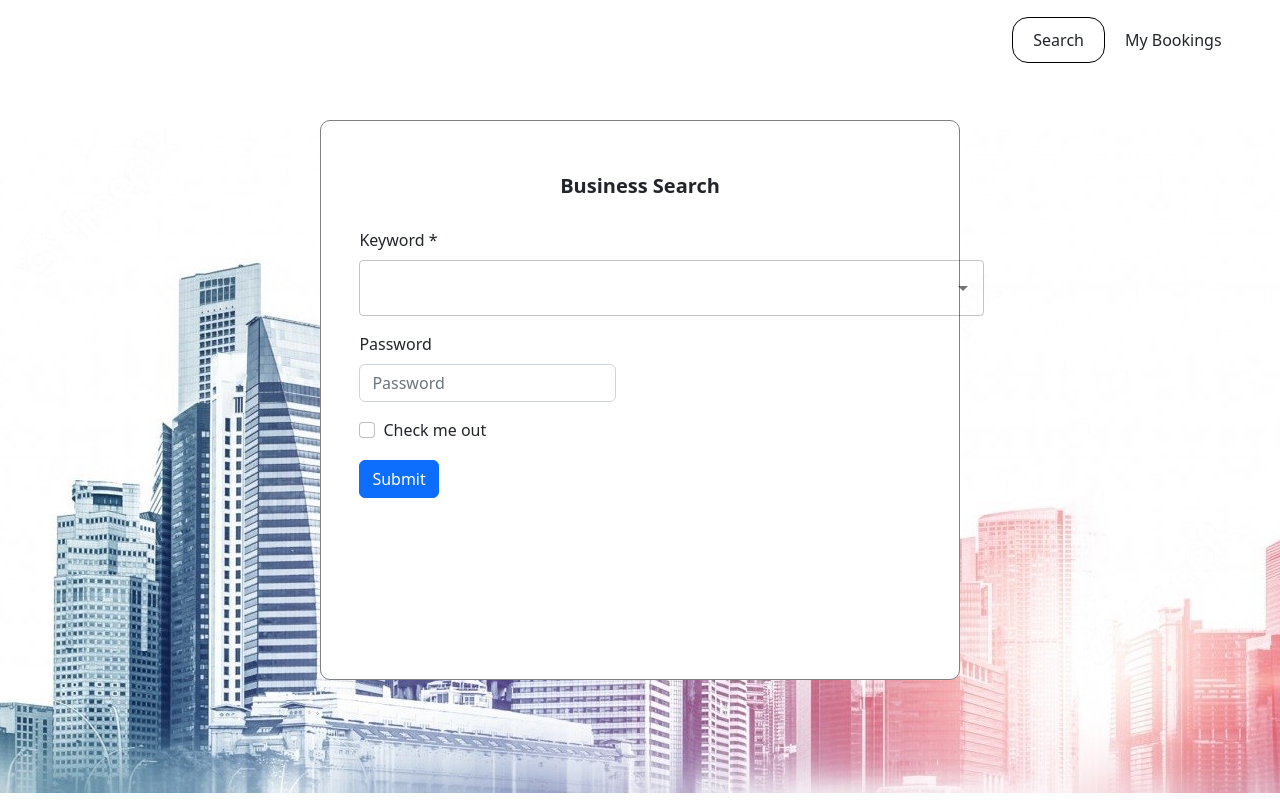
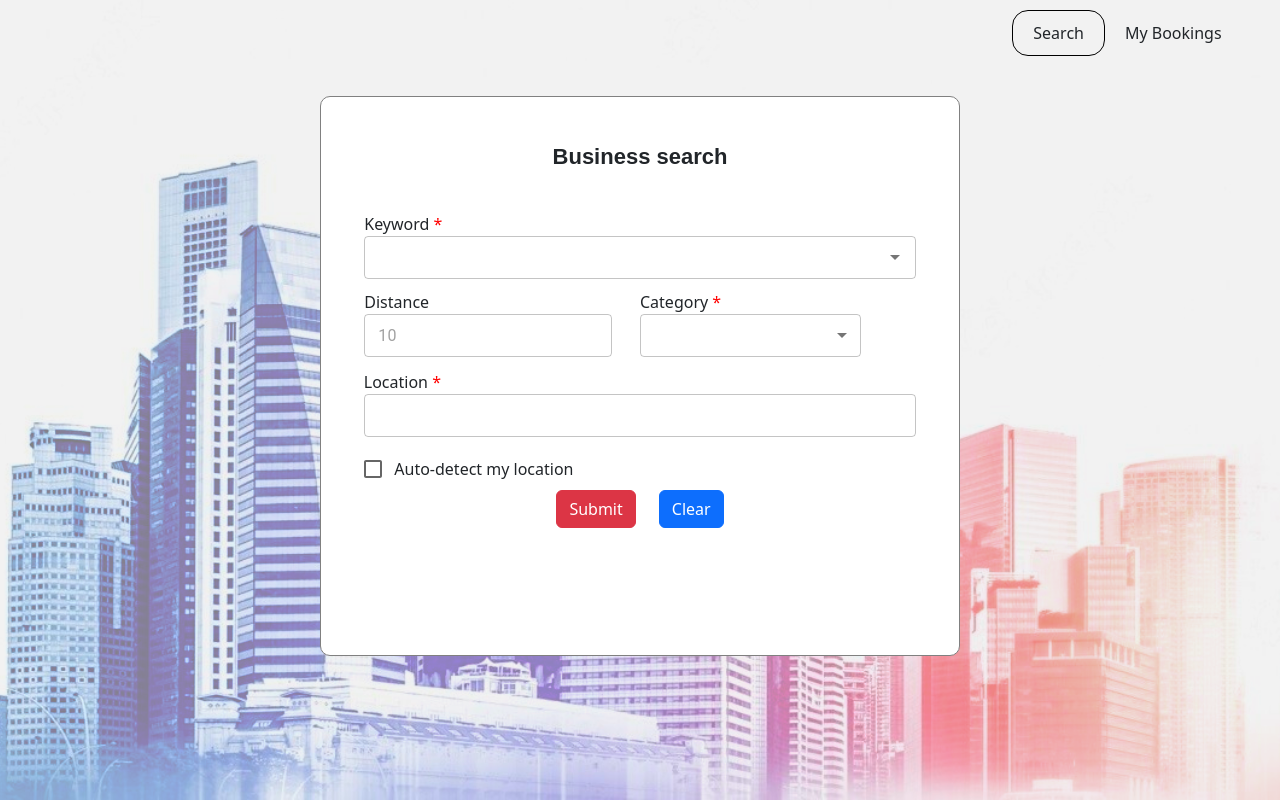
Before and after one commit to Sai-Vaishnavi-Rachakonda/Sai-Vaishnavi-Rachakonda.github.io, a React (Create React App) app in the folder ThisIsNotHomeWork8/hw8/: page /search in a window 1280 px wide. Built offline with nearby package versions, Linux system fonts and the light colour scheme.

Commit message:
md-search form

```diff
--- a/ThisIsNotHomeWork8/hw8/package.json
+++ b/ThisIsNotHomeWork8/hw8/package.json
@@ -19,8 +19,8 @@
     "web-vitals": "^2.1.4"
   },
   "scripts": {
-    "start": "react-scripts start",
-    "start-server": "node app.js",
+    "start-react": "react-scripts start",
+    "start": "node app.js",
     "build": "react-scripts build",
     "test": "react-scripts test",
     "eject": "react-scripts eject"
--- a/ThisIsNotHomeWork8/hw8/src/App.css
+++ b/ThisIsNotHomeWork8/hw8/src/App.css
@@ -1,23 +1,40 @@
 .App {
-  background-image: url('city.jpg') !important;
-  background-repeat: no-repeat;
   height: 100vh;
   width: 100vw;
-  background-position: -300px 130px;
-  z-index: -1;
+  position: relative;
 }
-.header{
+
+.bg-img {
+  height: 100vh;
+  width: 100vw;
+  object-fit: cover;
+  object-position: 37% 105%;
+  z-index: -100;
+  filter: saturate(200%) opacity(50%) brightness(70%) contrast(200%) hue-rotate(15deg);
+  position: absolute;
+}
+
+.header {
   height: 10%;
   display: flex;
   justify-content: flex-end;
   align-items: center;
   padding-right: 3vw;
+  z-index: 100;
 }
-.nav-btn{
+
+.nav-btn {
   padding: 10px 20px;
   cursor: pointer;
+  margin-top: 10px;
 }
-.nav-border{
+
+.nav-border {
   border: 1px solid black;
   border-radius: 1rem;
 }
+
+.row {
+  width: 100% !important;
+  margin: 0 !important;
+}
--- a/ThisIsNotHomeWork8/hw8/src/App.jsx
+++ b/ThisIsNotHomeWork8/hw8/src/App.jsx
@@ -3,9 +3,11 @@ import { BrowserRouter as Router, Routes, Route } from 'react-router-dom';
 import Search from './components/Search/Search';
 import Bookings from './components/Booking/Bookings';
 import 'bootstrap/dist/css/bootstrap.min.css';
+import city from './city.jpg'
 const App = () => {
   return (
     <div className="App">
+      <img src={city} className='bg-img'></img>
       <Router>
         <Routes>
           <Route path='/search' element={<Search thisis={'bew'} />}></Route>
--- a/ThisIsNotHomeWork8/hw8/src/components/Search/Search.jsx
+++ b/ThisIsNotHomeWork8/hw8/src/components/Search/Search.jsx
@@ -1,14 +1,16 @@
-import React, { useState } from 'react';
+import React, { useEffect, useState } from 'react';
 import Button from 'react-bootstrap/Button';
-import Form from 'react-bootstrap/Form';
 import Header from '../Header/Header';
 import './search.css';
 import TextField from '@mui/material/TextField';
 import Autocomplete from '@mui/material/Autocomplete';
+import { Checkbox, MenuItem, Select } from '@mui/material';
 
 
 function Search(props) {
-    const [keyWordInput, setKeyWordInput] = useState('');
+    const [keyWord, setkeyWord] = useState();
+    const [keyWordInput, setkeyWordInput] = useState();
+    const [openAC, setOpenAC] = useState(false);
     const [keyWordOptions, setKeyWordOptions] = useState([
         { code: 'AD', label: 'Andorra', phone: '376' },
         {
@@ -16,52 +18,149 @@ function Search(props) {
             label: 'United Arab Emirates',
             phone: '971',
         }]);
-    const formChange = (e) => {
-        const { name, value,key } = e.target;
+    const [category, setCategory] = useState();
+    const [distance, setDistance] = useState();
+    const [location, setLocation] = useState();
+    const [autoDetectLocation, setAutoDetectLocation] = useState();
+
+    useEffect(() => {
+        console.log(keyWord, keyWordInput,
+            openAC, category, distance, location, autoDetectLocation)
+    }, [keyWord, keyWordInput, openAC, category, distance, location, autoDetectLocation])
+
+    const formChange = (e, name, value) => {
+        console.log(name, value, e)
         switch (name) {
-            case 'keyWordInput':
-                setKeyWordInput(value);
+            case 'autoCompInput':
+                {
+                    setkeyWordInput(value);
+                    if (value.length > 3) {
+                        setOpenAC(true)
+                    }
                     break;
-            case 'keyWordAutoCmp':
-                console.log(name,key)
+                }
+            case 'keyWordAutoComplete':
+                {
+                    setkeyWord(value)
+                    setOpenAC(false)
+                    break;
+                }
+            case 'category':
+                {
+                    setCategory(e.target.value);
+                    break
+                }
+            case 'distance':
+                {
+                    setDistance(e.target.value);
+                    break
+                }
+            case 'location':
+                {
+                    setLocation(e.target.value);
+                    break
+                }
+            case 'checkbox':
+                {
+                    setAutoDetectLocation(value)
+                    setLocation('')
+                    break
+                }
             default:
-                console.log(name,value,key,e)
+                console.log(name, value, e)
         }
     }
 
-    return (<>
+    const closeAutoComplete = () => {
+        if (openAC) {
+            setOpenAC(false)
+        }
+    }
+
+    const submitForm = () => { }
+    const clearForm = () => { }
+
+    return (<div className='col-12'>
         <Header nav='search' />
-        <div className='search-form-cnt'>
+        <div className='search-form-cnt row'>
+            <div className='search-form-cnt col-md-10'>
                 <div className='form'>
-                <p className='form-title'>Business Search</p>
-                <Form className='search-form'>
-                    <Form.Group className="mb-3" controlId="formBasicEmail">
-                        <Form.Label>Keyword *</Form.Label>
+                    <p className='form-title'>Business search</p>
+                    <div className='search-form'>
+                        <div className='row dist-cat-row'>
+                            <div className="col-12">
+                                <label className=''>Keyword <span className='req'>*</span></label>
                                 <Autocomplete
                                     disablePortal
                                     getOptionLabel={(option) => option.label}
                                     id='auto-complete-keyword'
                                     options={keyWordOptions}
-                            open={keyWordInput.length > 3}
+                                    filterOptions={(x) => x}
+                                    autoComplete
+                                    open={openAC}
+                                    filterSelectedOptions
+                                    value={keyWord}
                                     name='keyWordAutoCmp'
-                            sx={{ width: 625 }}
-                            renderInput={(params) => <TextField {...params} onChange={formChange} className='key-word' name='keyWordInput' label='' />}
-                            onChange={(e)=>formChange(e)} />
-                    </Form.Group>
+                                    renderInput={(params) => <TextField {...params} className='key-word' name='keyWord' label='' />}
+                                    onChange={(e, seletedValue) => { formChange(e, "keyWordAutoComplete", seletedValue) }}
+                                    onInputChange={(e, enteredVal) => formChange(e, 'autoCompInput', enteredVal)}
+                                    onBlur={closeAutoComplete}
+                                     />
+                            </div>
+                        </div>
 
-                    <Form.Group className="mb-3" controlId="formBasicPasswßord">
-                        <Form.Label>Password</Form.Label>
-                        <Form.Control type="password" placeholder="Password" />
-                    </Form.Group>
-                    <Form.Group className="mb-3" controlId="formBasicCheckbox">
-                        <Form.Check type="checkbox" label="Check me out" />
-                    </Form.Group>
-                    <Button variant="primary" type="submit">
+                        <div className='row'>
+                            <div className='col-12'>
+                                <div className='row dist-cat-row'>
+                                    <div className='colmn  col-md-6'>
+                                        <label>Distance</label>
+                                        <TextField placeholder='10'
+                                            value={distance}
+                                            id='distance'
+                                            className='dist'
+                                            onChange={(e, val) => formChange(e, 'distance', val)} />
+                                    </div>
+                                    <div className='colmn col-md-6'>
+                                        <label className=''>Category <span className='req'>*</span></label>
+                                        <Select
+                                            className='category-select'
+                                            value={category}
+                                            onChange={(e, val) => formChange(e, 'category', val)}>
+                                            <MenuItem value={'all'}>Default</MenuItem>
+                                            <MenuItem value={'art-entertainment'}>Arts & Entertainment</MenuItem>
+                                            <MenuItem value={'health'}>Health & Medical</MenuItem>
+                                            <MenuItem value={'hotelstravel'}>Hotels & Travel</MenuItem>
+                                            <MenuItem value={'food'}>Food</MenuItem>
+                                            <MenuItem value={'professional'}>Professional Services</MenuItem>
+                                        </Select>
+                                    </div>
+                                </div>
+                            </div>
+                        </div>
+
+                        <div className=' colmn col-12'>
+                            <div className='colmn loc-inp'><label className=''>Location <span className='req'>*</span></label>
+                                <TextField
+                                value={location}
+                                id='location'
+                                onChange={(e, val) => { formChange(e, 'location', val) }}
+                                disabled={autoDetectLocation}></TextField>
+                            </div>
+                            <div className='row-align'> <Checkbox value={autoDetectLocation} onChange={(e, val) => { formChange(e, 'checkbox', val) }} /><label>Auto-detect my location</label></div>
+                        </div>
+
+                        <div className='center-btns'>
+                            <Button variant="danger" className='form-btn' onClick={submitForm} >
                                 Submit
                             </Button>
-                </Form>
+                            <Button variant="primary" className='form-btn' onClick={clearForm}>
+                                Clear
+                            </Button>
                         </div>
                     </div>
-    </>)
+                </div>
+            </div>
+        </div>
+    </div>)
 }
 export default Search
--- a/ThisIsNotHomeWork8/hw8/src/components/Search/search.css
+++ b/ThisIsNotHomeWork8/hw8/src/components/Search/search.css
@@ -1,3 +1,16 @@
+.colmn {
+    display: flex;
+    flex-direction: column;
+    padding: 0 !important;
+}
+
+.row-align {
+    display: flex;
+    flex-direction: row;
+    justify-content: flex-start;
+    align-items: center;
+}
+
 .search-form-cnt {
     display: flex;
     flex-direction: column;
@@ -18,9 +31,10 @@
 .form-title {
     vertical-align: top;
     text-align: center;
-    font-size: 20px;
+    font-size: 22px;
     font-weight: bold;
     padding: 2% 0;
+    font-family: sans-serif;
 }
 
 .form {
@@ -31,3 +45,44 @@
     border-radius: 10px;
     padding: 3%;
 }
+
+.req {
+    color: red;
+}
+
+.loc-inp {
+    margin: 0 2% 2% 2%
+}
+
+#auto-complete-keyword,
+#distance,
+#location {
+    height: 10px;
+}
+
+#auto-complete-keyword{
+    width: 100%;
+}
+#distance {
+    width: 90%;
+}
+.category-select{
+    height: 54%;
+    width: 80%;
+}
+.dist-cat-row {
+    margin-top: 2% !important;
+}
+.dist{
+    width: 90%;
+}
+.center-btns{
+    display: flex;
+    flex-direction: row;
+    align-items: center;
+    justify-content: center;
+    width: 100%;
+}
+.form-btn{
+    margin: 0 2%;
+}
```
Also changed, not shown: 2 other files (tests, documents, lock files or other folders). Lines whose indentation alone changed are shown as unchanged.
